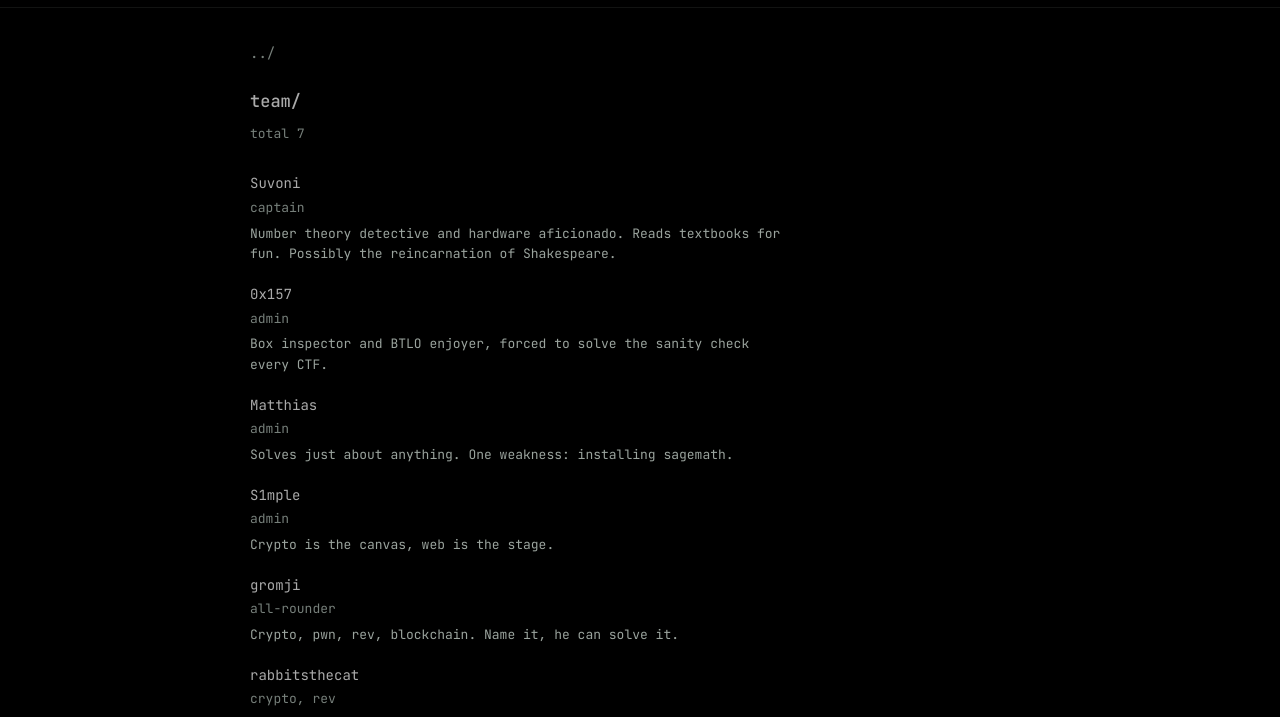
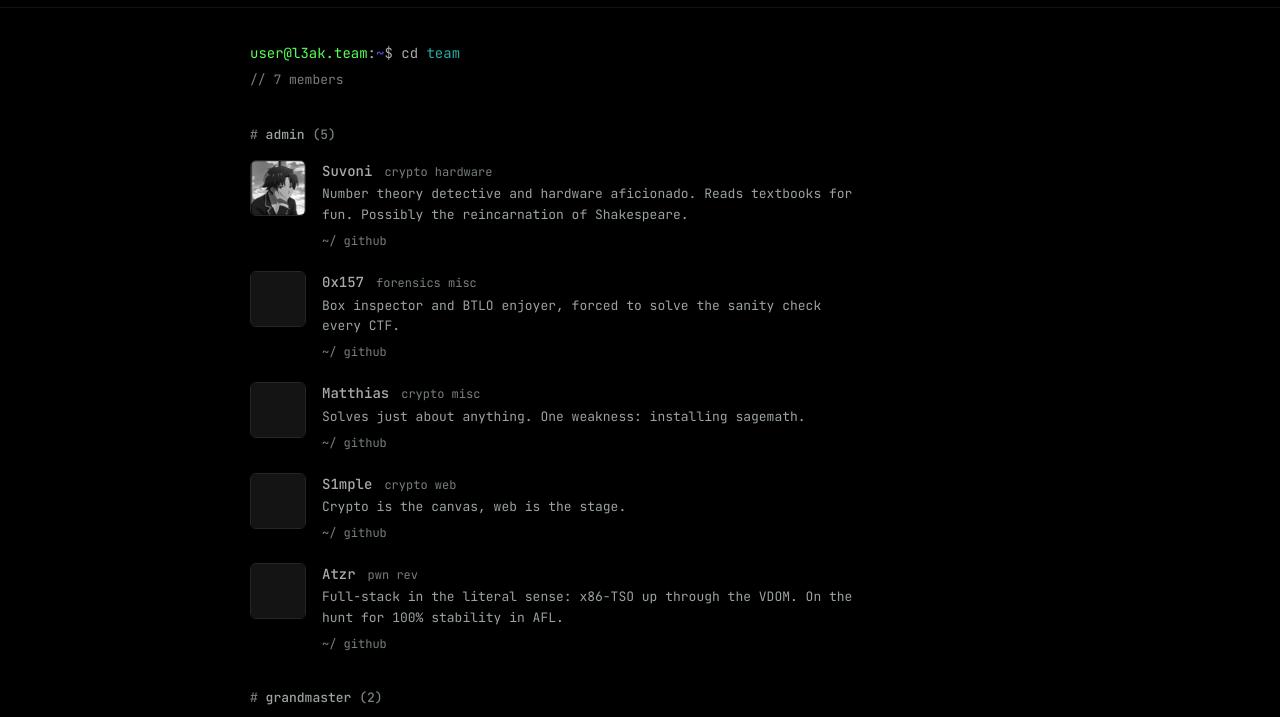
Before and after one commit to L3AK-TEAM/l3ak-team.github.io, an Astro site: page /team in a window 1280 px wide. Shown: the part 48-765 px from the top of the page. Built offline with nearby package versions, Linux system fonts and the light colour scheme; Astro itself is replaced by a stand-in of ours.

Commit message:
feat(members): add PFP and links to member profiles

```diff
--- a/src/components/shell/outputs.tsx
+++ b/src/components/shell/outputs.tsx
@@ -1,5 +1,5 @@
 import type { Writeup } from "../../lib/writeups";
-import { MEMBERS } from "../../data/members";
+import { MEMBERS, roleLabel } from "../../data/members";
 
 const MONTHS = "Jan Feb Mar Apr May Jun Jul Aug Sep Oct Nov Dec".split(" ");
 
@@ -34,7 +34,7 @@ export function Roster() {
       {MEMBERS.map((m) => (
         <span className="who" key={m.handle}>
           <span className="h">{m.handle}</span>
-          <span className="r">{m.role}</span>
+          <span className="r">{roleLabel(m)}</span>
         </span>
       ))}
     </div>
--- a/src/data/members.ts
+++ b/src/data/members.ts
@@ -1,15 +1,46 @@
+import type { ImageMetadata } from "astro";
+import suvoniPfp from "../assets/pfp/suvoni.png";
+import placeholderPfp from "../assets/pfp/placeholder.png";
+
+/** Highest first: the order the team page groups by. */
+export const RANKS = ["admin", "grandmaster", "member"] as const;
+export type Rank = (typeof RANKS)[number];
+
+/** Rendered as plain-text labels, in this order, so no icon set is needed. */
+export const LINK_KINDS = {
+  github: "github",
+} as const;
+export type LinkKind = keyof typeof LINK_KINDS;
+
 export interface Member {
   handle: string;
-  role: string;
+  rank: Rank;
+  /** Categories they play, e.g. "crypto", "pwn". */
+  focus: string[];
   bio: string;
+  pfp: ImageMetadata;
+  links: Partial<Record<LinkKind, string>>;
 }
 
+// TODO: profile pictures and links. Every href below is a placeholder.
 export const MEMBERS: Member[] = [
-  { handle: "Suvoni", role: "captain", bio: "Number theory detective and hardware aficionado. Reads textbooks for fun. Possibly the reincarnation of Shakespeare." },
-  { handle: "0x157", role: "admin", bio: "Box inspector and BTLO enjoyer, forced to solve the sanity check every CTF." },
-  { handle: "Matthias", role: "admin", bio: "Solves just about anything. One weakness: installing sagemath." },
-  { handle: "S1mple", role: "admin", bio: "Crypto is the canvas, web is the stage." },
-  { handle: "gromji", role: "all-rounder", bio: "Crypto, pwn, rev, blockchain. Name it, he can solve it." },
-  { handle: "rabbitsthecat", role: "crypto, rev", bio: "Smart contract hacker and competitive programmer. A cat that is also a rabbit, by quantum superposition." },
-  { handle: "Atzr", role: "pwn, rev", bio:"Full-stack in the literal sense: Thumb-2 up to the VDOM. On the hunt for 100% stability in AFL."}
+  { handle: "Suvoni", rank: "admin", focus: ["crypto", "hardware"], bio: "Number theory detective and hardware aficionado. Reads textbooks for fun. Possibly the reincarnation of Shakespeare.", pfp: suvoniPfp, links: { github: "https://github.com/suvoni" } },
+  { handle: "0x157", rank: "admin", focus: ["forensics", "misc"], bio: "Box inspector and BTLO enjoyer, forced to solve the sanity check every CTF.", pfp: placeholderPfp, links: { github: "https://github.com/0x157" } },
+  { handle: "Matthias", rank: "admin", focus: ["crypto", "misc"], bio: "Solves just about anything. One weakness: installing sagemath.", pfp: placeholderPfp, links: { github: "https://github.com/0x-Matthias" } },
+  { handle: "S1mple", rank: "admin", focus: ["crypto", "web"], bio: "Crypto is the canvas, web is the stage.", pfp: placeholderPfp, links: { github: "https://github.com/Yazan03" } },
+  { handle: "Atzr", rank: "admin", focus: ["pwn", "rev"], bio: "Full-stack in the literal sense: x86-TSO up through the VDOM. On the hunt for 100% stability in AFL.", pfp: placeholderPfp, links: { github: "https://github.com/dylanmiddendorf" } },
+  { handle: "gromji", rank: "grandmaster", focus: ["crypto", "pwn", "rev", "blockchain"], bio: "Crypto, pwn, rev, blockchain. Name it, he can solve it.", pfp: placeholderPfp, links: {} },
+  { handle: "rabbitsthecat", rank: "grandmaster", focus: ["crypto", "rev"], bio: "Smart contract hacker and competitive programmer. A cat that is also a rabbit, by quantum superposition.", pfp: placeholderPfp, links: { github: "https://github.com/kennyhow" } },
 ];
+
+/** The one-word label the shell's `members` prints: staff by rank, everyone else by focus. */
+export function roleLabel(m: Member): string {
+  return m.rank === "member" ? m.focus.join(", ") : m.rank;
+}
+
+/** Links in `LINK_KINDS` order, dropping the ones a member has not set. */
+export function memberLinks(m: Member): { kind: LinkKind; label: string; href: string }[] {
+  return (Object.keys(LINK_KINDS) as LinkKind[]).flatMap((kind) =>
+    m.links[kind] ? [{ kind, label: LINK_KINDS[kind], href: m.links[kind]! }] : [],
+  );
+}
--- a/src/pages/team.astro
+++ b/src/pages/team.astro
@@ -1,26 +1,189 @@
 ---
+// `getent group` — the roster as a dense list, grouped by rank.
+import { Image } from "astro:assets";
+import { PS1 } from "../components/shell/PS1";
 import Layout from "../layouts/Layout.astro";
 import { META } from "../data/site";
-import { MEMBERS } from "../data/members";
+import { MEMBERS, RANKS, memberLinks } from "../data/members";
+
+const groups = RANKS.map((rank) => ({
+  rank,
+  members: MEMBERS.filter((m) => m.rank === rank),
+})).filter((g) => g.members.length > 0);
 ---
 
 <Layout title={`Team - ${META.title}`} description="The L3ak roster.">
   <article class="doc">
-    <a class="back" href="/">../</a>
+    <header class="cmd">
+      <h1>
+        <span class="ps" aria-hidden="true"><PS1 /></span>{" "}cd <span class="cwd">team</span>
+      </h1>
+      <p class="sub">// {MEMBERS.length} members</p>
+    </header>
 
-    <h1>team/</h1>
-    <p class="doc-meta">total {MEMBERS.length}</p>
-
-    <ul class="doc-list">
-      {
-        MEMBERS.map((m) => (
-          <li>
-            <span class="doc-name">{m.handle}</span>
-            <span class="doc-meta">{m.role}</span>
-            <p class="doc-bio">{m.bio}</p>
-          </li>
-        ))
-      }
-    </ul>
+    {
+      groups.map((g) => (
+        <section class="group" aria-labelledby={`g-${g.rank}`}>
+          <h2 id={`g-${g.rank}`}>
+            <span class="hash">#</span> {g.rank}
+            <span class="count">({g.members.length})</span>
+          </h2>
+          <ul class="members">
+            {g.members.map((m) => (
+              <li class="member">
+                <Image
+                  class="pfp"
+                  src={m.pfp}
+                  alt=""
+                  width={56}
+                  height={56}
+                  densities={[1, 2]}
+                />
+                <div class="body">
+                  <div class="head">
+                    <span class="handle">{m.handle}</span>
+                    <span class="focus">{m.focus.join(" ")}</span>
+                  </div>
+                  <p class="bio">{m.bio}</p>
+                  {memberLinks(m).length > 0 && (
+                    <ul class="links" aria-label={`${m.handle} elsewhere`}>
+                      {memberLinks(m).map((l) => (
+                        <li>
+                          <a href={l.href} rel="me noopener">
+                            {l.label}
+                          </a>
+                        </li>
+                      ))}
+                    </ul>
+                  )}
+                </div>
+              </li>
+            ))}
+          </ul>
+        </section>
+      ))
+    }
   </article>
 </Layout>
+
+<style>
+  .cmd h1 {
+    font-size: inherit;
+    font-weight: 400;
+    margin: 0 0 6px;
+  }
+
+  .cwd {
+    color: var(--accent);
+  }
+
+  .sub {
+    color: var(--dim);
+    font-size: 13px;
+    margin: 0;
+  }
+
+  .group {
+    margin-top: 34px;
+  }
+
+  h2 {
+    font-size: 13px;
+    font-weight: 500;
+    color: var(--muted);
+    margin: 0 0 14px;
+  }
+
+  .hash,
+  .count {
+    color: var(--dim);
+  }
+
+  .members {
+    list-style: none;
+    padding: 0;
+    margin: 0;
+    display: grid;
+    gap: 20px;
+  }
+
+  .member {
+    display: grid;
+    grid-template-columns: 56px minmax(0, 1fr);
+    gap: 16px;
+    align-items: start;
+  }
+
+  .pfp {
+    display: block;
+    width: 56px;
+    height: 56px;
+    border-radius: var(--r);
+    border: 1px solid var(--line-strong);
+    object-fit: cover;
+    filter: grayscale(1);
+    transition: filter 0.3s var(--ease);
+  }
+
+  .member:hover .pfp {
+    filter: none;
+  }
+
+  .head {
+    display: flex;
+    flex-wrap: wrap;
+    gap: 2px 12px;
+    align-items: baseline;
+  }
+
+  .handle {
+    color: var(--fg);
+    font-weight: 500;
+  }
+
+  .focus {
+    color: var(--dim);
+    font-size: 12px;
+  }
+
+  .bio {
+    color: var(--muted);
+    font-size: 13px;
+    margin: 2px 0 0;
+    max-width: 68ch;
+  }
+
+  .links {
+    list-style: none;
+    padding: 0;
+    margin: 6px 0 0;
+    display: flex;
+    flex-wrap: wrap;
+    gap: 4px 14px;
+    font-size: 12px;
+  }
+
+  .links a {
+    color: var(--dim);
+  }
+
+  .links a::before {
+    content: "~/";
+  }
+
+  .links a:hover {
+    color: var(--accent);
+  }
+
+  @media (max-width: 640px) {
+    .member {
+      grid-template-columns: 44px minmax(0, 1fr);
+      gap: 12px;
+    }
+
+    .pfp {
+      width: 44px;
+      height: 44px;
+    }
+  }
+</style>
```
Also changed, not shown: src/assets/pfp/placeholder.png (added), src/assets/pfp/suvoni.png (added).
